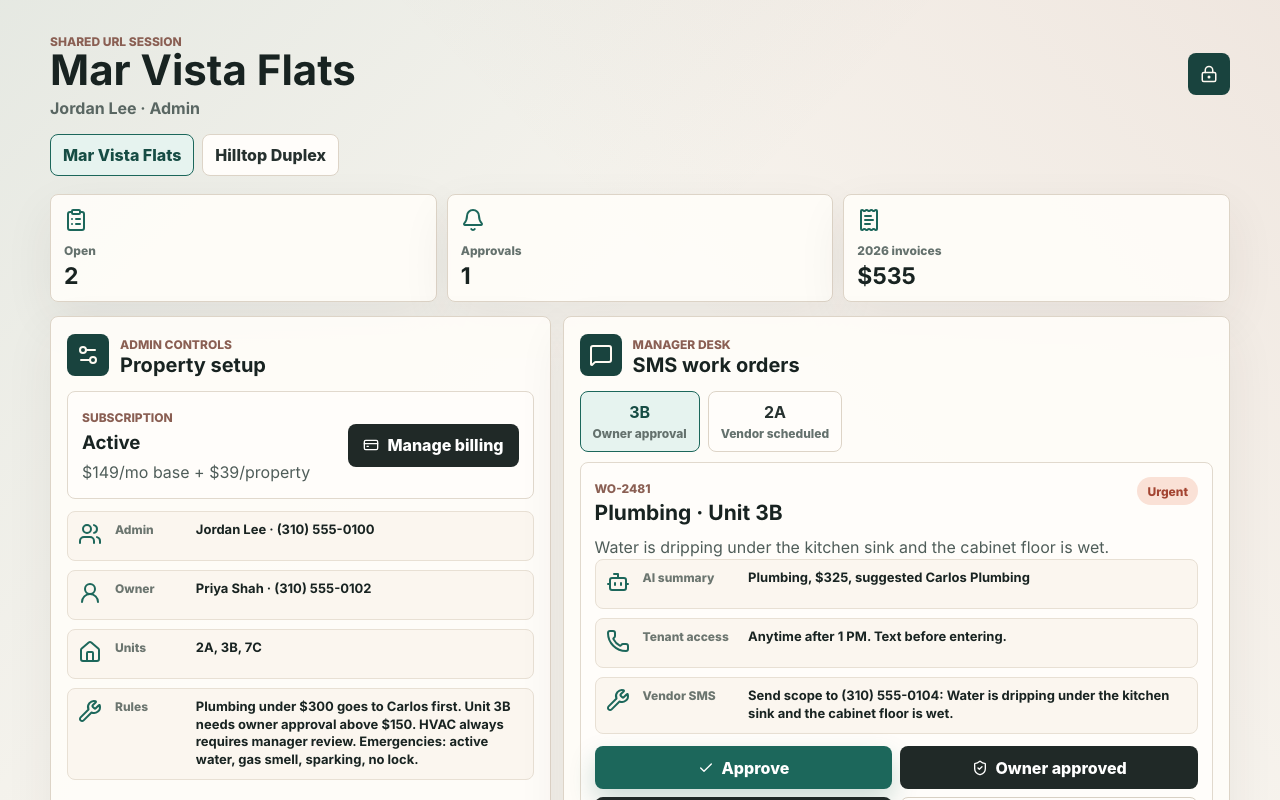
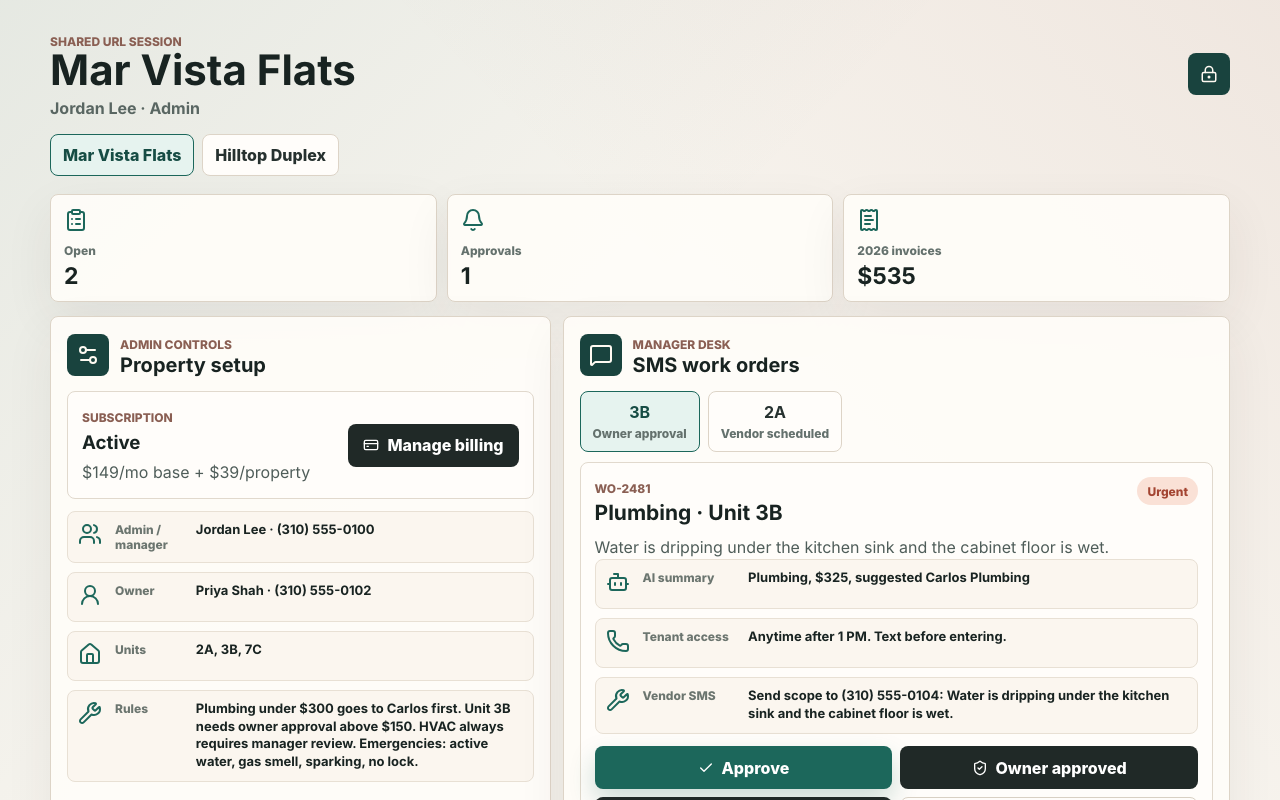
Before and after one commit to adminstacksort/livingrelay, a React (Vite) app: page / in a window 1280 px wide. Both pictures are taken after a click on the button "Enter". Shown: the top 800 px of the page. Built offline with nearby package versions, Linux system fonts and the light colour scheme.

Commit message:
Make admin default property manager

```diff
--- a/src/main.jsx
+++ b/src/main.jsx
@@ -30,8 +30,7 @@ import {
 import "./styles.css";
 
 const people = [
-  { id: "admin-1", name: "Jordan Lee", role: "Admin", phone: "(310) 555-0100", pin: "1111", propertyIds: ["p-1", "p-2"] },
-  { id: "pm-1", name: "Sam Rivera", role: "Manager", phone: "(310) 555-0101", pin: "2222", propertyIds: ["p-1"] },
+  { id: "admin-1", name: "Jordan Lee", role: "Admin", phone: "(310) 555-0100", pin: "1111", propertyIds: ["p-1", "p-2"], managesPropertyIds: ["p-1"] },
   { id: "owner-1", name: "Priya Shah", role: "Owner", phone: "(310) 555-0102", pin: "3333", propertyIds: ["p-1"] },
   { id: "tenant-1", name: "Maya Chen", role: "Tenant", phone: "(310) 555-0103", pin: "4444", propertyIds: ["p-1"], unit: "3B" },
   { id: "vendor-1", name: "Carlos Plumbing", role: "Vendor", phone: "(310) 555-0104", pin: "5555", propertyIds: ["p-1"], trade: "Plumbing" }
@@ -46,6 +45,7 @@ const properties = [
     plan: "$149/mo base + $39/property",
     units: ["2A", "3B", "7C"],
     ownerId: "owner-1",
+    managerId: "admin-1",
     adminId: "admin-1",
     rules: "Plumbing under $300 goes to Carlos first. Unit 3B needs owner approval above $150. HVAC always requires manager review. Emergencies: active water, gas smell, sparking, no lock."
   },
@@ -57,6 +57,7 @@ const properties = [
     plan: "Payment required before tenant SMS goes live",
     units: ["A", "B"],
     ownerId: "owner-1",
+    managerId: "admin-1",
     adminId: "admin-1",
     rules: "All dispatches need admin review until vendors are configured."
   }
@@ -429,7 +430,7 @@ function AdminManagerView({ property, orders, invoices, activeOrder, setActiveOr
           <button className="secondary"><CreditCard size={16} /> Manage billing</button>
         </div>
         <div className="people-list">
-          <MiniRow icon={<Users />} label="Admin" value="Jordan Lee · (310) 555-0100" />
+          <MiniRow icon={<Users />} label="Admin / manager" value="Jordan Lee · (310) 555-0100" />
           <MiniRow icon={<UserRound />} label="Owner" value="Priya Shah · (310) 555-0102" />
           <MiniRow icon={<Home />} label="Units" value={property.units.join(", ")} />
           <MiniRow icon={<Wrench />} label="Rules" value={property.rules} />
```
Also changed, not shown: 3 other files (tests, documents, lock files or other folders).
